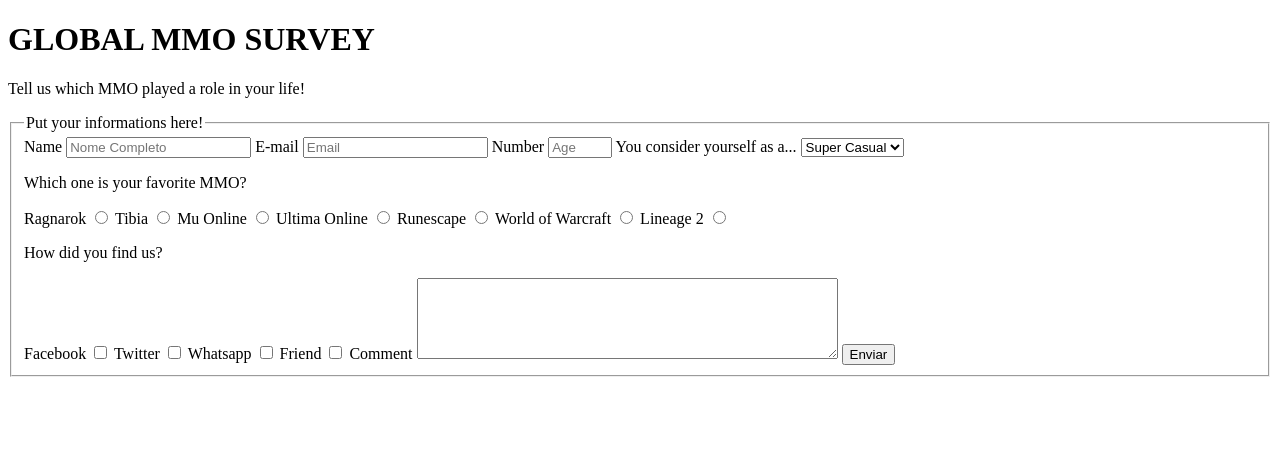
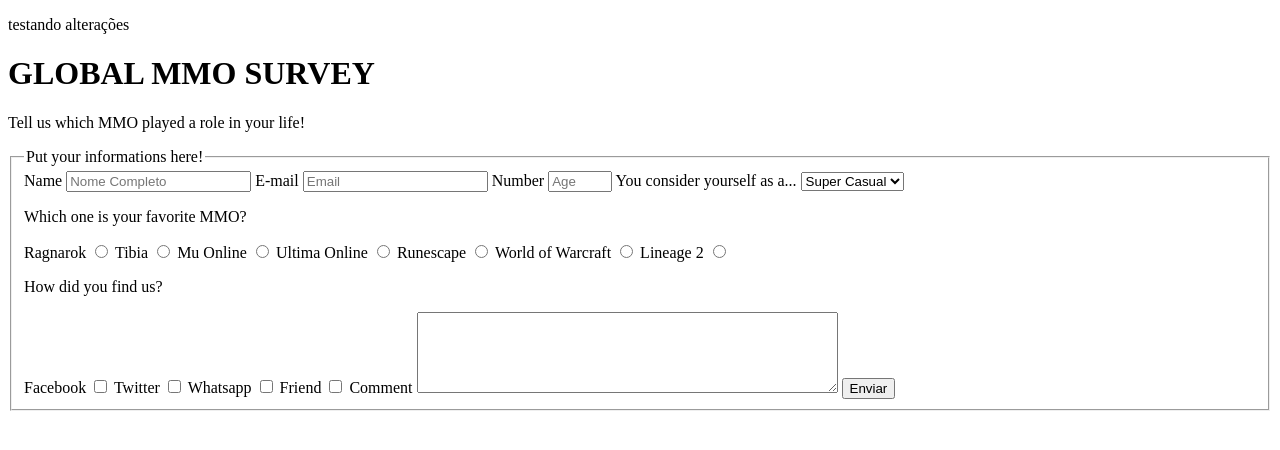
Before and after one commit to Fecef/freeCodeCamp, a website: page Survey Form/index.html in a window 1280 px wide. Drawn offline with Linux system fonts and the light colour scheme.

Commit message:
Testando git.

```diff
--- a/Survey Form/index.html
+++ b/Survey Form/index.html
@@ -11,6 +11,8 @@
 </head>
 
 <body>
+<p>testando alterações</p>
+
   <!-- Introdução -->
   <h1 id="title">GLOBAL MMO SURVEY</h1>
   <p id="description">Tell us which MMO played a role in your life!</p>
```
